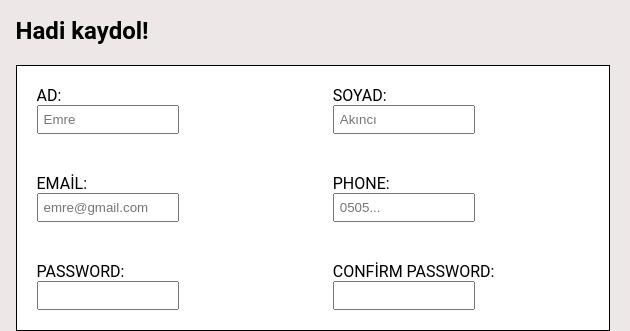
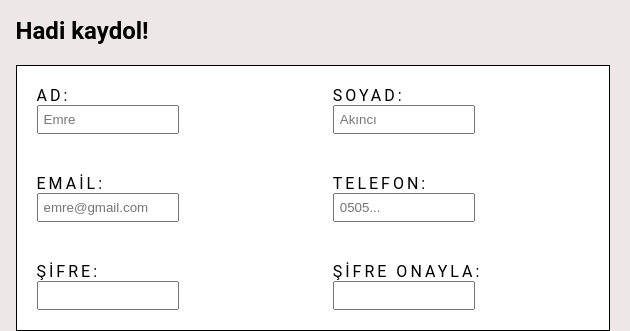
Before and after one commit to DukeEmree/sign-up-form, a plain HTML site: page index.html in a window 1280 px wide. Shown: the part 228-559 px from the top of the page, 650-1280 px from the left. Drawn offline with Linux system fonts and the light colour scheme; a web font is replaced by a local one.

Commit message:
Letter-spacing eklendi ve yanlış yazılan kelimeler düzeltildi.

```diff
--- a/index.html
+++ b/index.html
@@ -46,17 +46,17 @@
                 </div>
 
                 <div class="input-div">
-                    <label for="phone">PHONE:</label>
+                    <label for="phone">TELEFON:</label>
                     <input type="text" placeholder="0505..." name="phone" class="input-class">
                 </div>
 
                 <div class="input-div">
-                    <label for="password">PASSWORD:</label>
+                    <label for="password">ŞİFRE:</label>
                     <input type="password" title="Ad"  name="password" class="input-class">
                 </div>
 
                 <div class="input-div">
-                    <label for="cpassword">CONFİRM PASSWORD:</label>
+                    <label for="cpassword">ŞİFRE ONAYLA:</label>
                     <input type="password" title="Ad" name="cpassword" class="input-class" >
                 </div>
             </div>
--- a/style.css
+++ b/style.css
@@ -95,3 +95,6 @@ a ,a:visited{
     text-decoration: none;
     color: #596D48;
 }
+label{
+    letter-spacing: 3px;
+}
```
